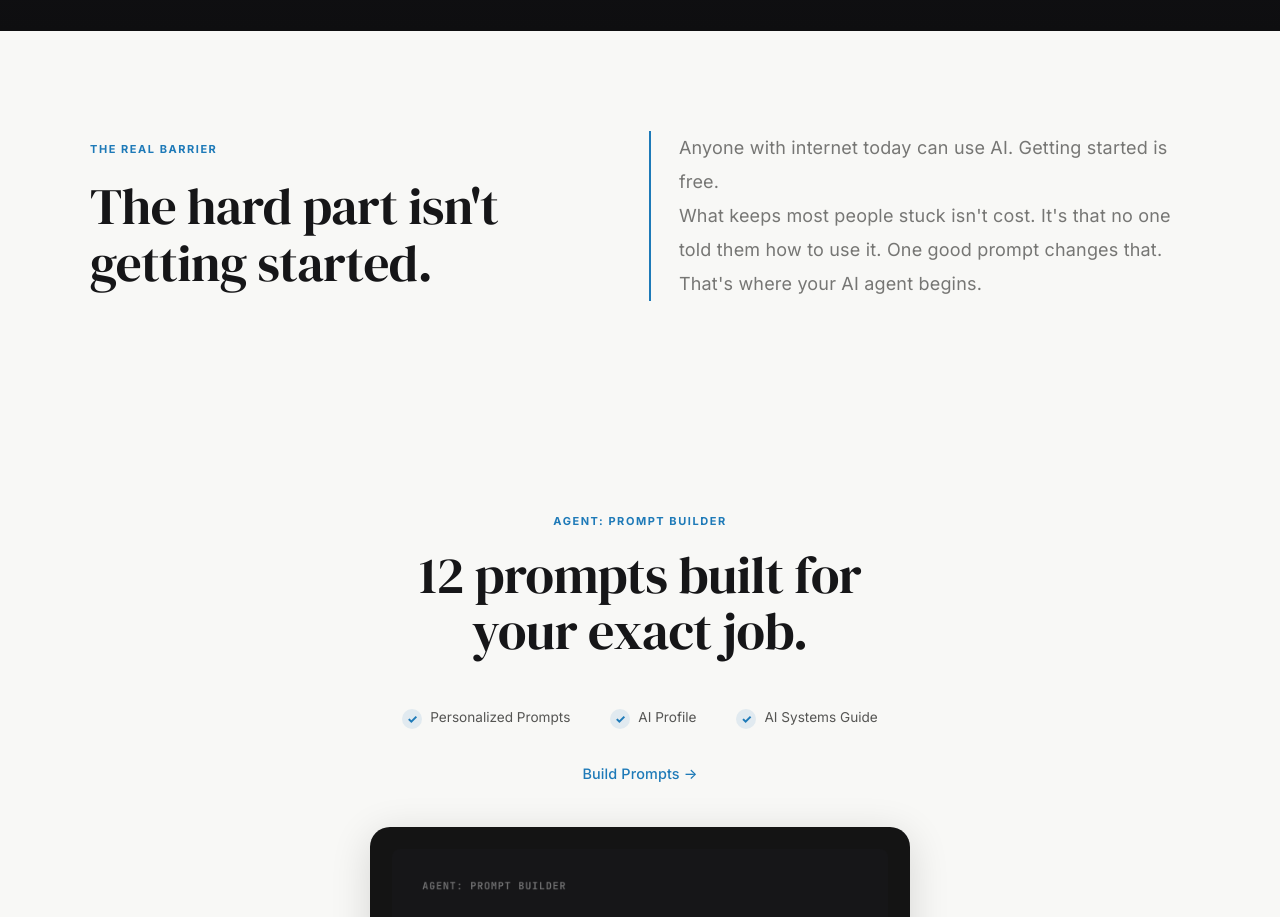
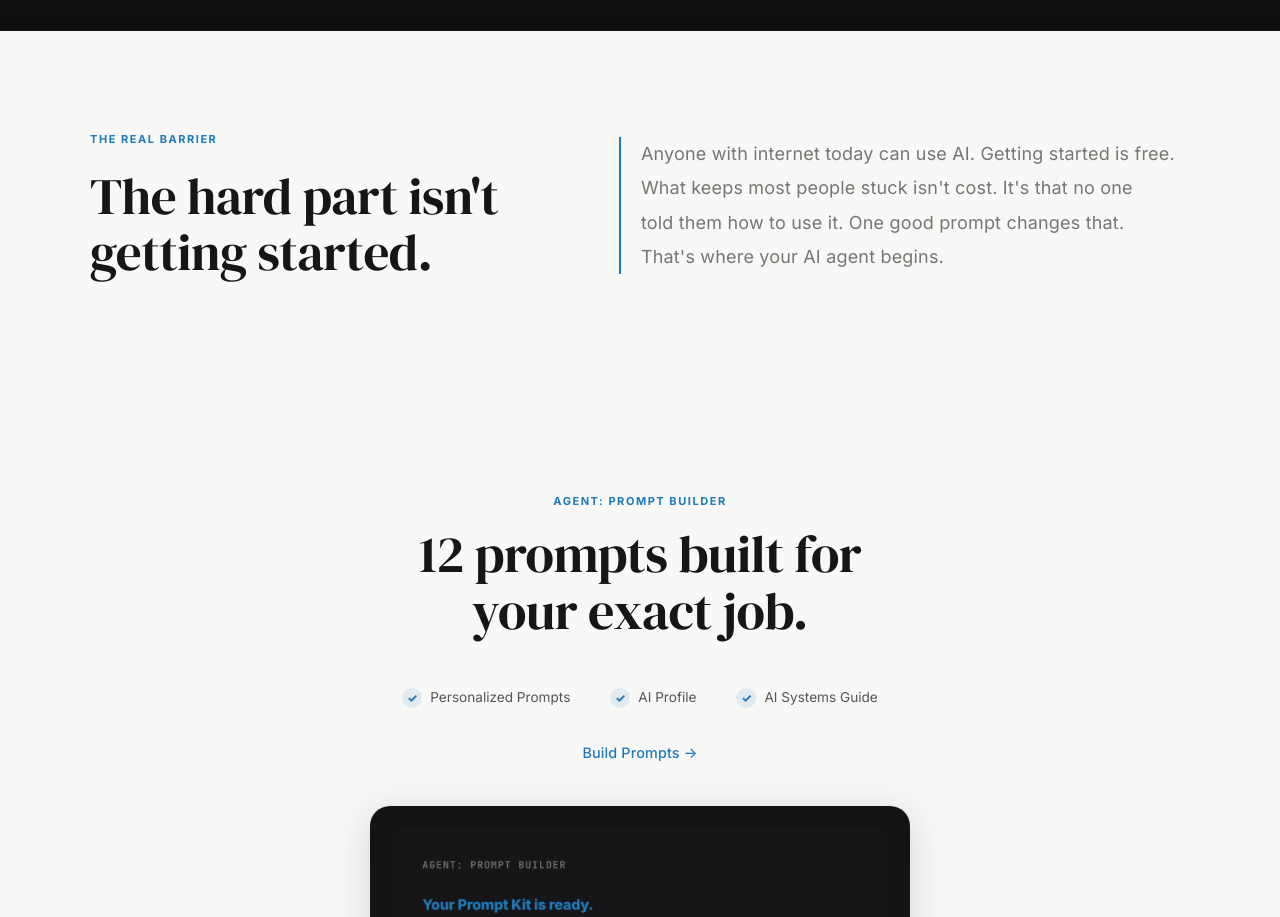
Before and after one commit to coolcalvin457-tech/agent-timesaver-nextjs, a Next.js app: page / in a window 1280 px wide. Shown: the part 1300-2217 px from the top of the page. Built offline with nearby package versions, Linux system fonts and the light colour scheme.

Commit message:
Manifesto section: widen right column further to keep first line intact

```diff
--- a/app/globals.css
+++ b/app/globals.css
@@ -1304,7 +1304,7 @@ input, textarea {
 /* ── Manifesto Split (Section 3) ─────────────────────────── */
 .manifesto-split {
   display: grid;
-  grid-template-columns: 0.9fr 1fr;
+  grid-template-columns: 0.8fr 1fr;
   gap: 72px;
   align-items: center;
   max-width: 1100px;
@@ -1313,7 +1313,7 @@ input, textarea {
 
 .manifesto-split-right {
   border-left: 2px solid var(--cta);
-  padding-left: 28px;
+  padding-left: 20px;
 }
 
 .manifesto-body {
```
